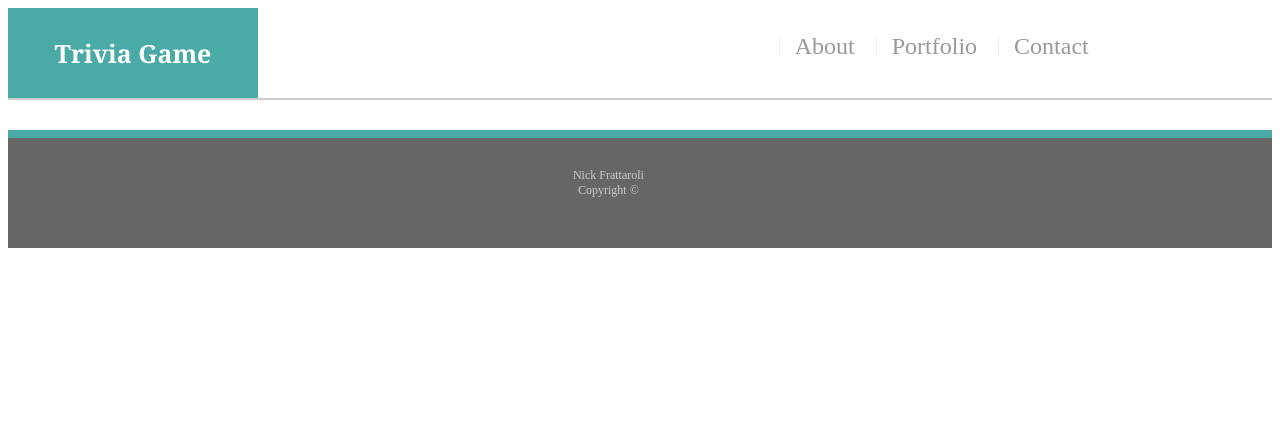
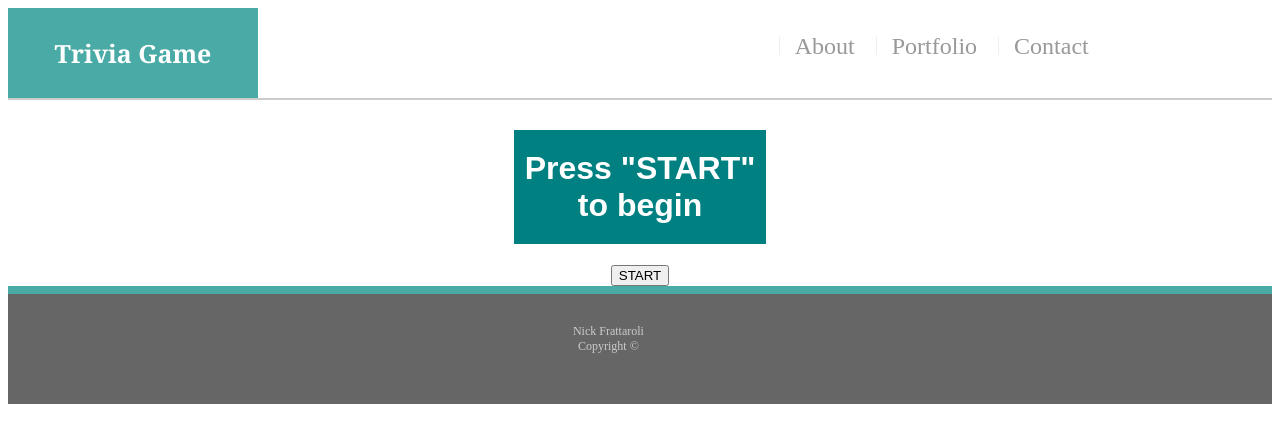
Before and after one commit to Nfratt/TriviaGame, a plain HTML site: page index.html in a window 1280 px wide. Drawn offline with nearby package versions, Linux system fonts and the light colour scheme.

Commit message:
additional commit

```diff
--- a/assets/css/style.css
+++ b/assets/css/style.css
@@ -5,10 +5,11 @@
   font-size: 200%;
   font-family: Arial, Helvetica, sans-serif;
   padding-top: 20px;
-  padding-bottom: 20px
+  padding-bottom: 20px;
+  text-align: center;;
 }
   #content{
-  margin: 5px
+  text-align: center
 }
   #masthead {
     margin-left: 20%;
@@ -37,9 +38,9 @@
     background: #4aaaa5;
 
   }
-  h1{
-    text-align: center;
-  }
+ #start{margin-left: 40%;
+  margin-right:50% ;
+}
 
 
   nav {
--- a/index.html
+++ b/index.html
@@ -19,6 +19,8 @@
         </div>
     </header>
     <div id="content">
+        <h1 id ="start">Press "START" to begin</h1>
+        <button onclick=myfunction>START</button>
 
     </div>
     <footer>
@@ -29,6 +31,7 @@
         </div>
     </footer>
     <script src="https://ajax.googleapis.com/ajax/libs/jquery/3.4.1/jquery.min.js"></script>
+    <script src="assets/javascript/Javascript.js"></script>
 
 
 </body>
```
Also changed, not shown: assets/javascript/Javascript.js (added).
